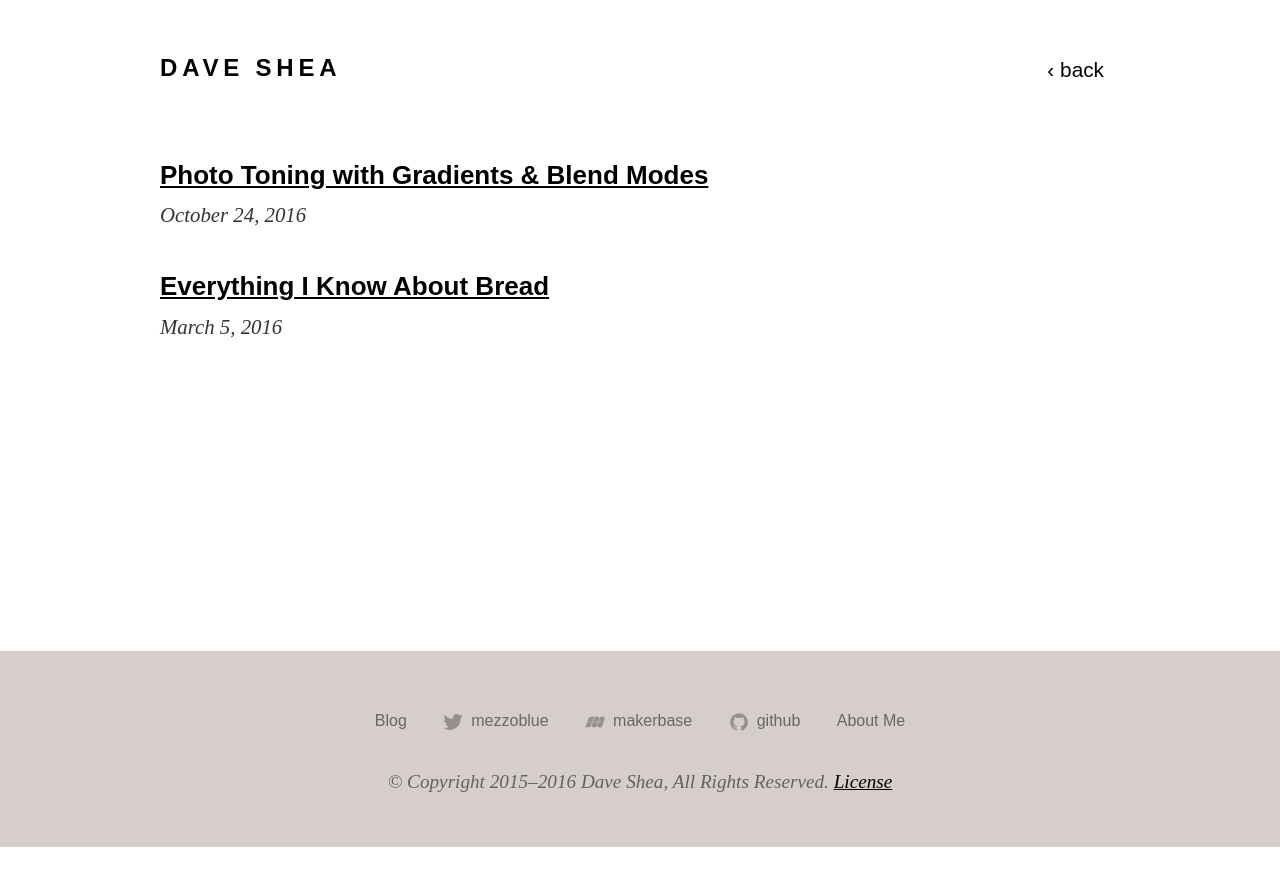
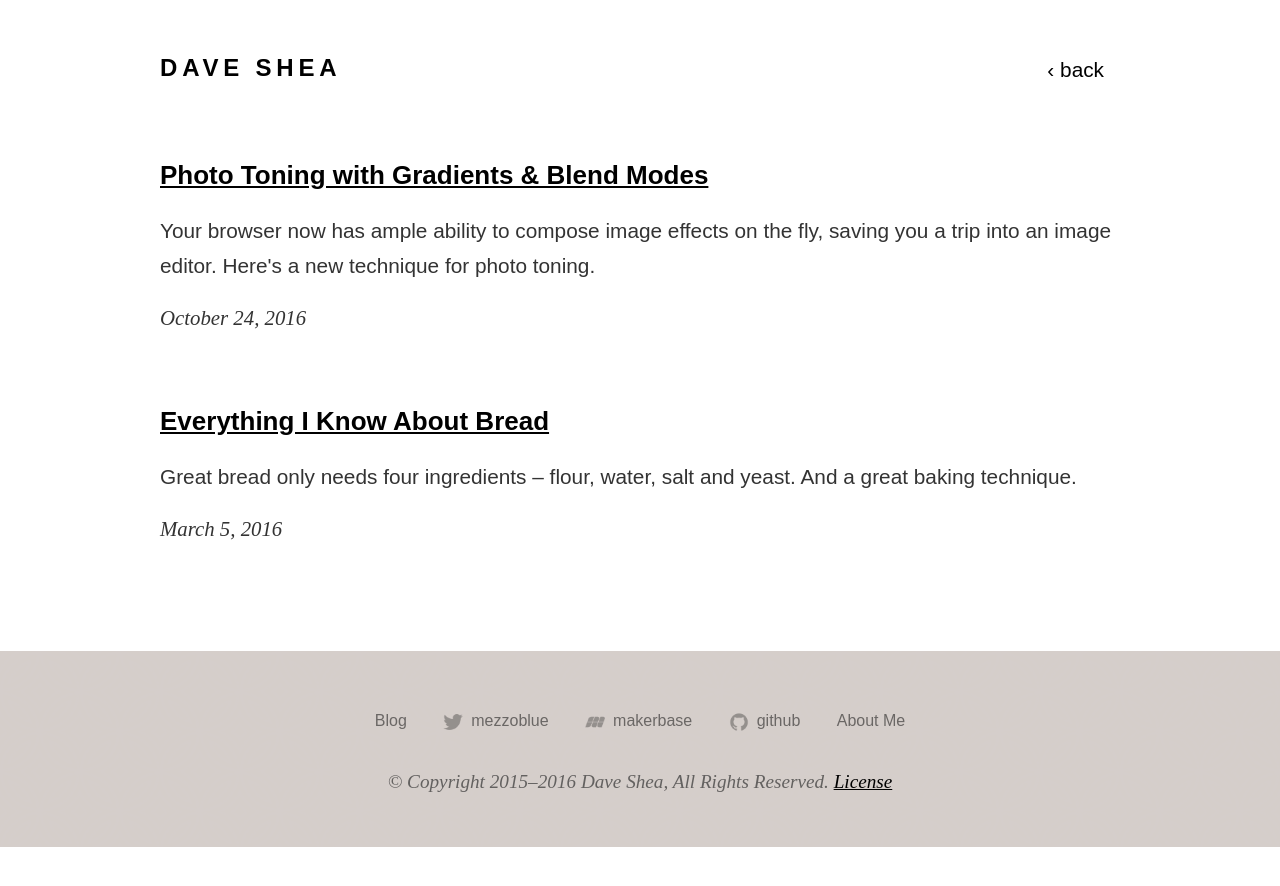
Before and after one commit to lindakovacs/daveshea.com, a Jekyll site: the page built from blog.html, in a window 1280 px wide. Shown: the top 886 px of the page. Built offline with Jekyll 4.4.1, drawn with Linux system fonts in a browser that asks for light colours.

Commit message:
Adding post excerpts to blog

```diff
--- a/_posts/2016-03-05-bread.markdown
+++ b/_posts/2016-03-05-bread.markdown
@@ -1,6 +1,7 @@
 ---
 layout: post
 title:  "Everything I Know About Bread"
+excerpt: Great bread only needs four ingredients &#8211; flour, water, salt and yeast. And a great baking technique.
 ---
 
 
--- a/_posts/2016-10-24-photo-toning.markdown
+++ b/_posts/2016-10-24-photo-toning.markdown
@@ -2,6 +2,7 @@
 layout: post
 title:  "Photo Toning with Gradients &amp; Blend Modes"
 customCSS: blog-phototoning
+excerpt: Your browser now has ample ability to compose image effects on the fly, saving you a trip into an image editor. Here's a new technique for photo toning.
 ---
 
 Your browser now has ample ability to compose image effects on the fly, saving you a trip into an image editor. You can simulate toning effects and deliver the same image in many different ways by combining layered gradients over top of images and blending with the <code>background-blend-mode</code> property.
--- a/_sass/_post-base.scss
+++ b/_sass/_post-base.scss
@@ -14,16 +14,16 @@
 	min-height: 50vh;
 
 	.post {
-		margin: 0 0 $spacing-unit 0;
+		margin: 0 0 $spacing-unit * 2 0;
 		list-style: none;
 
 		h3 {
 			text-transform: none;
-			margin: 0;
+			margin: 0 0 $spacing-unit / 2 0;
 		}
-		p {
-			@include type-alternate-italic;
-		}
+	}
+	.post-meta {
+		@include type-alternate-italic;
 	}
 
 }
--- a/blog.html
+++ b/blog.html
@@ -15,7 +15,8 @@ home: false
     {% for post in site.posts %}
       <li class="post">
         <h3><a href="{{ post.url }}">{{ post.title }}</a></h3>
-        <p>{{ post.date | date: "%B %e, %Y" }} {{ post.category }}</p>
+        <p>{{ post.excerpt }}</p>
+        <p class="post-meta">{{ post.date | date: "%B %e, %Y" }} {{ post.category }}</p>
       </li>
     {% endfor %}
 
```
Also changed, not shown: 5 other files.
